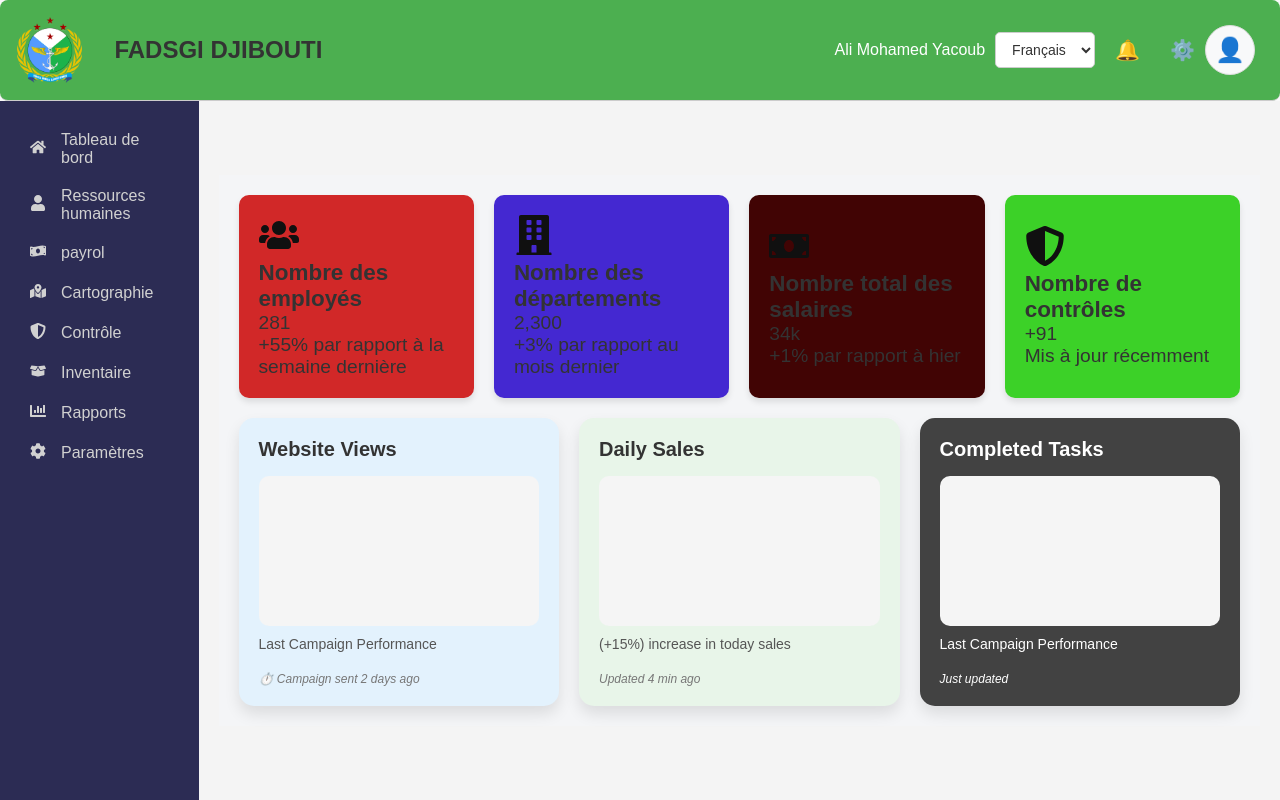
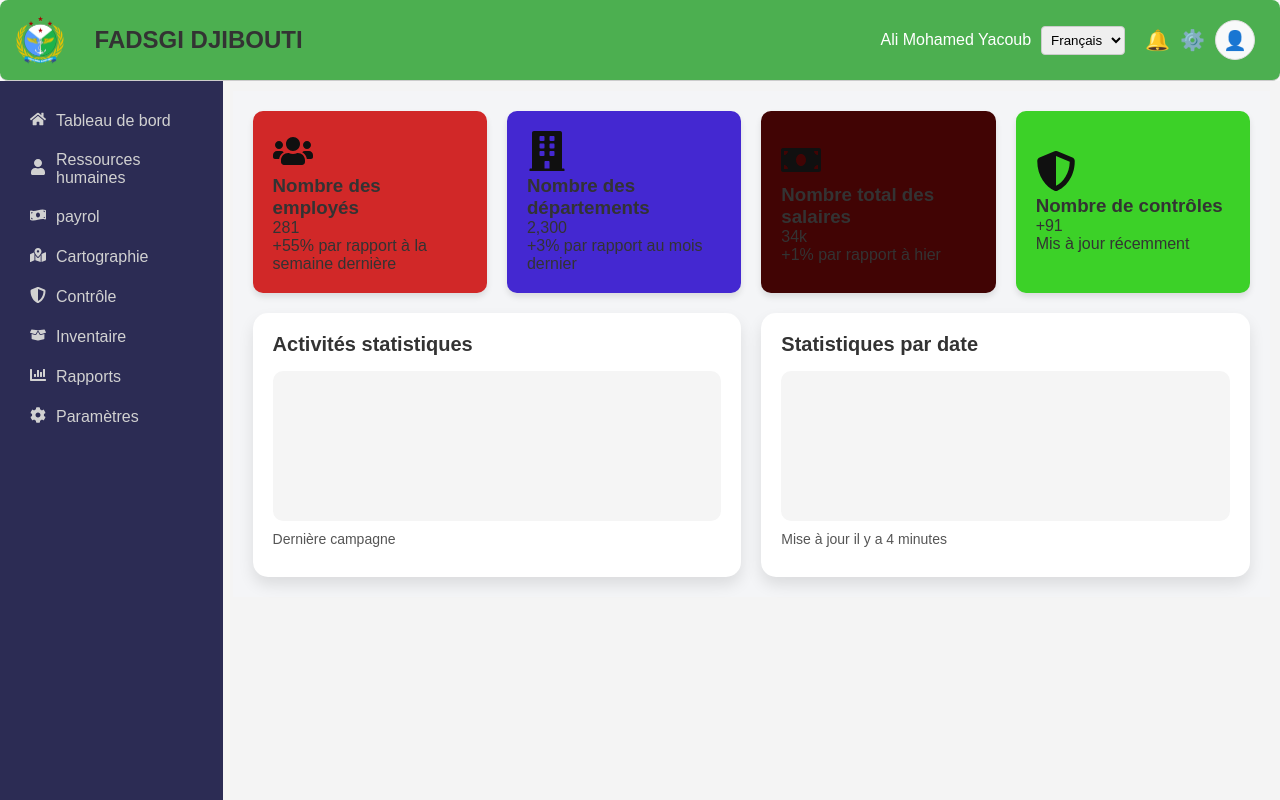
Before and after one commit to Mahamoud-Bouraleh/FADGIS_DJIBOUTI, a React (Create React App) app: page / in a window 1280 px wide. Built offline with nearby package versions, Linux system fonts and the light colour scheme.

Commit message:
changement

```diff
--- a/src/App.css
+++ b/src/App.css
@@ -1,86 +1,46 @@
+/* Structure principale */
 .app-container {
   font-family: Arial, sans-serif;
   display: flex;
   flex-direction: column;
   height: 100vh;
   width: 100%;
-  overflow: hidden; /* Prevents extra scrolling space */
+  overflow: hidden;
 }
 
+/* En-tête */
 .header {
   display: flex;
   justify-content: space-between;
   align-items: center;
-  background-color: rgba(128, 128, 128, 0.5); /* Transparent gray */
+  background-color: rgba(128, 128, 128, 0.5);
   padding: 10px 20px;
+  flex-wrap: wrap; /* Permet le passage à plusieurs lignes */
 }
 
-
-.content-container {
-  display: flex;
-  height: calc(100vh - 60px); /* Adjust height to exclude header height */
-  overflow: hidden; /* Prevent extra space */
-}
-
-.sidebar {
-  background-color: #2c2c54;
-  color: #d1d1d1;
-  width: 250px;
-  padding: 20px;
-  height: 100%;
-  overflow-y: auto; /* Allows scrolling in sidebar if content overflows */
-}
-
-.main-content {
-  flex-grow: 1;
-  padding: 20px;
-  background-color: #f4f4f4;
-  overflow-y: auto; /* Allows scrolling within main content */
-  display: flex;
-  align-items: flex-start; /* Align content at the top */
-  justify-content: center;
-}
-
-/* Removes unwanted space around content */
-.form-section {
-  width: 100%;
-  max-width: 800px;
-  margin: 0 auto;
-  padding: 0;
-}
-
-.info-form .form-row {
-  display: flex;
-  gap: 15px;
-  margin-bottom: 15px;
-}
-
-.submit-button {
-  margin-top: 15px;
-}
-
-
-
-
+/* Logo et titre */
 .Garde {
   display: flex;
   align-items: center;
+  gap: 15px;
 }
 
 .Garde .logo {
-  height: 70px;
-  margin-right: 30px;
+  height: 50px; /* Taille ajustée pour mobiles */
+  margin-right: 15px;
 }
 
 .Garde h1 {
-  font-size: 1.5em;
+  font-size: 1.2rem; /* Taille de police réduite pour mobile */
   color: #333;
 }
 
+/* Informations utilisateur */
 .user-info {
   display: flex;
   align-items: center;
   gap: 10px;
+  flex-wrap: wrap; /* Permet le retour à la ligne */
 }
 
 .language-select select {
@@ -89,49 +49,37 @@
   border: 1px solid #ccc;
 }
 
+/* Bouton de déconnexion */
 .logout-button {
   display: flex;
   align-items: center;
-  justify-content: center; /* Assure que l'icône est centrée dans le bouton */
-  width: 50px; /* Définit une largeur fixe pour le bouton (ajustez si nécessaire) */
-  height: 50px; /* Définit une hauteur fixe pour faire un cercle parfait */
+  justify-content: center;
+  width: 40px;
+  height: 40px;
   background-color: #f8f9fa;
   border: 1px solid #ddd;
-  border-radius: 50%; /* Assure que le bouton a une forme circulaire */
-  font-size: 1.5rem; /* Taille de l'icône */
+  border-radius: 50%;
+  font-size: 1.2rem;
   color: #333;
   cursor: pointer;
   transition: background-color 0.3s ease, box-shadow 0.3s ease;
 }
+
 .logout-button:hover {
-  background-color: red; /* Couleur de fond au survol */
-  color: #fff; /* Couleur du texte au survol */
-  box-shadow: 0 4px 8px rgba(0, 0, 0, 0.2); /* Effet d'ombre */
-}
-.icons {
-  display: flex;
-  gap: 20px; /* Espacement entre les icônes */
-  align-items: center;
+  background-color: red;
+  color: #fff;
+  box-shadow: 0 4px 8px rgba(0, 0, 0, 0.2);
 }
 
-.icon {
-  font-size: 1.5rem; /* Taille des icônes */
-  color: #555; /* Couleur initiale */
-  cursor: pointer; /* Montre que l'icône est interactive */
-  transition: color 0.3s ease, transform 0.3s ease;
-}
-.icon:hover {
-  color: #007bff; /* Couleur au survol */
-  transform: scale(1.2); /* Zoom léger au survol */
+/* Conteneur principal */
+.content-container {
+  display: flex;
+  flex-grow: 1;
+  height: calc(100vh - 60px); /* Hauteur dynamique */
+  overflow: hidden;
 }
 
-
-
-.content-container {
-  display: flex;
-  height: calc(100vh - 60px);
-}
-
+/* Barre latérale */
 .sidebar {
   background-color: #2c2c54;
   color: #d1d1d1;
@@ -141,25 +89,23 @@
   overflow-y: auto;
 }
 
-.menu-item {
+.sidebar .menu-item {
+  display: flex;
+  align-items: center;
+  gap: 10px;
   padding: 10px;
   cursor: pointer;
-  display: flex;
-  align-items: center;
   color: #d1d1d1;
   transition: background-color 0.3s ease;
-  gap: 15px;
 }
 
-.menu-item:hover,
-.menu-item.active {
+.sidebar .menu-item:hover,
+.sidebar .menu-item.active {
   background-color: #3f51b5;
-  color: white;
+  color: #fff;
 }
 
-
-
-/* Vertical Submenu Styling */
+/* Sous-menu */
 .submenu {
   padding-left: 20px;
   margin-top: 5px;
@@ -171,75 +117,63 @@
   padding: 8px 10px;
   margin: 3px 0;
   cursor: pointer;
-  color: #0f0f0f;
+  color: #d1d1d1;
   transition: color 0.3s ease, background-color 0.3s ease;
-  display: flex;
-  align-items: center;
-  border-radius: 4px;
-  gap: 10px;
 }
 
-.submenu-item.active,
-.submenu-item:hover {
+.submenu-item:hover,
+.submenu-item.active {
   color: #ffffff;
   background-color: #3f51b5;
 }
 
-/* Icon alignment within submenu items */
-.submenu-item i {
-  margin-right: 8px;
-  min-width: 1.5rem;
-  font-size: 16px;
+/* Contenu principal */
+.main-content {
+  flex-grow: 1;
+  padding: 10px;
+  background-color: #f4f4f4;
+  overflow-y: auto;
 }
 
-.main-content {
-  flex-grow: 1;
-  padding: 20px;
-  background-color: #f4f4f4;
-  display: flex;
-  align-items: center;
-  justify-content: center;
-  font-size: 1.2em;
-}
-.language-select {
-  display: flex;
-  align-items: center;
-  gap: 10px;
+/* Media Queries */
+@media (max-width: 768px) {
+  .header {
+    flex-direction: column; /* Empile les éléments */
+    align-items: flex-start;
+  }
+
+  .Garde {
+    justify-content: center;
+  }
+
+  .sidebar {
+    width: 200px; /* Réduit la largeur */
+  }
+
+  .menu-item {
+    font-size: 0.9rem; /* Réduit la taille du texte */
+  }
 }
 
-.language-select select{
-  padding: 8px 12px;
-  border-radius: 5px;
-  border: 1px solid #ccc;
-  background-color: #ffffff;
-  font-size: 14px;
-  color: #333;
-  cursor: pointer;
-  transition: all 0.3s ease;
+@media (max-width: 480px) {
+  .header {
+    padding: 5px;
+  }
+
+  .Garde .logo {
+    height: 40px;
+  }
+
+  .Garde h1 {
+    font-size: 1rem;
+  }
+
+  .sidebar {
+    width: 100px; /* Sidebar plus compacte */
+    padding: 10px;
+  }
+
+  .main-content {
+    padding: 5px;
+  }
 }
-.language-select select:hover {
-  border-color: #4caf50;
-  box-shadow: 0 0 5px rgba(76, 175, 80, 0.5);
-}
-
-.lang-button {
-  padding: 8px 16px;
-  font-size: 14px;
-  border: 1px solid #4CAF50; /* Green border */
-  border-radius: 5px;
-  background-color: #f9f9f9; /* Light background */
-  color: #4CAF50; /* Green text */
-  cursor: pointer;
-  transition: all 0.3s ease;
-}
-
-.lang-button:hover {
-  background-color: #4CAF50;
-  color: #fff;
-}
-
-.lang-button.active {
-  background-color: #4CAF50;
-  color: #fff;
-  border: 1px solid #4CAF50;
-}
--- a/src/components/tableauBord/Dashboard.jsx
+++ b/src/components/tableauBord/Dashboard.jsx
@@ -43,25 +43,17 @@ const Dashboard = () => {
       </section>
 
       <section className="charts-section">
-  <div className="chart-card blue-card">
-    <h3>Website Views</h3>
-    <canvas id="chart1"></canvas>
-    <p>Last Campaign Performance</p>
-    <small><i>⏱️ Campaign sent 2 days ago</i></small>
-  </div>
-  <div className="chart-card green-card">
-    <h3>Daily Sales</h3>
-    <canvas id="chart2"></canvas>
-    <p>(+15%) increase in today sales</p>
-    <small><i>Updated 4 min ago</i></small>
-  </div>
-  <div className="chart-card black-card">
-    <h3>Completed Tasks</h3>
-    <canvas id="chart3"></canvas>
-    <p>Last Campaign Performance</p>
-    <small><i>Just updated</i></small>
-  </div>
-</section>
+        <div className="chart-card">
+          <h3>Activités statistiques</h3>
+          <canvas></canvas>
+          <p>Dernière campagne</p>
+        </div>
+        <div className="chart-card">
+          <h3>Statistiques par date</h3>
+          <canvas></canvas>
+          <p>Mise à jour il y a 4 minutes</p>
+        </div>
+      </section>
 
     </div>
   );
```
